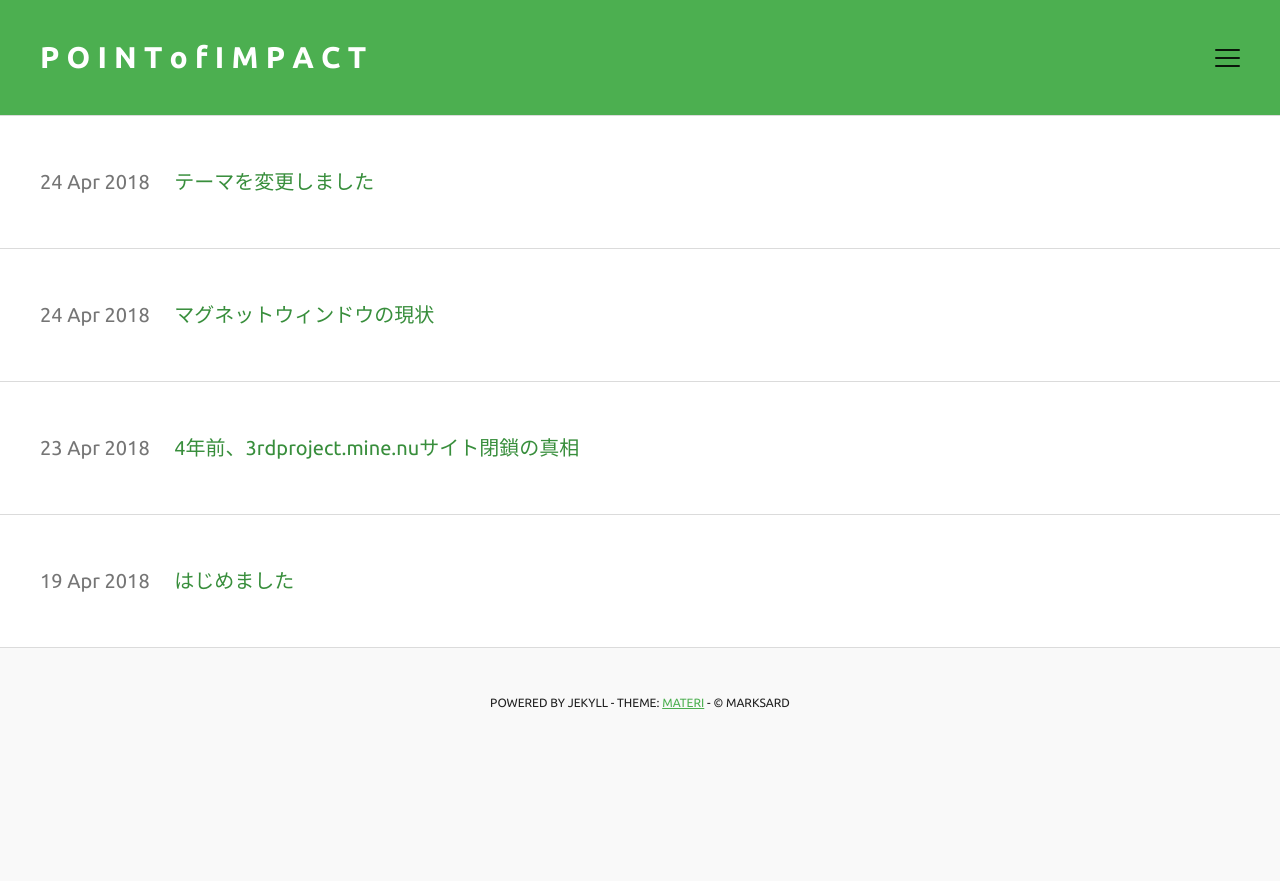
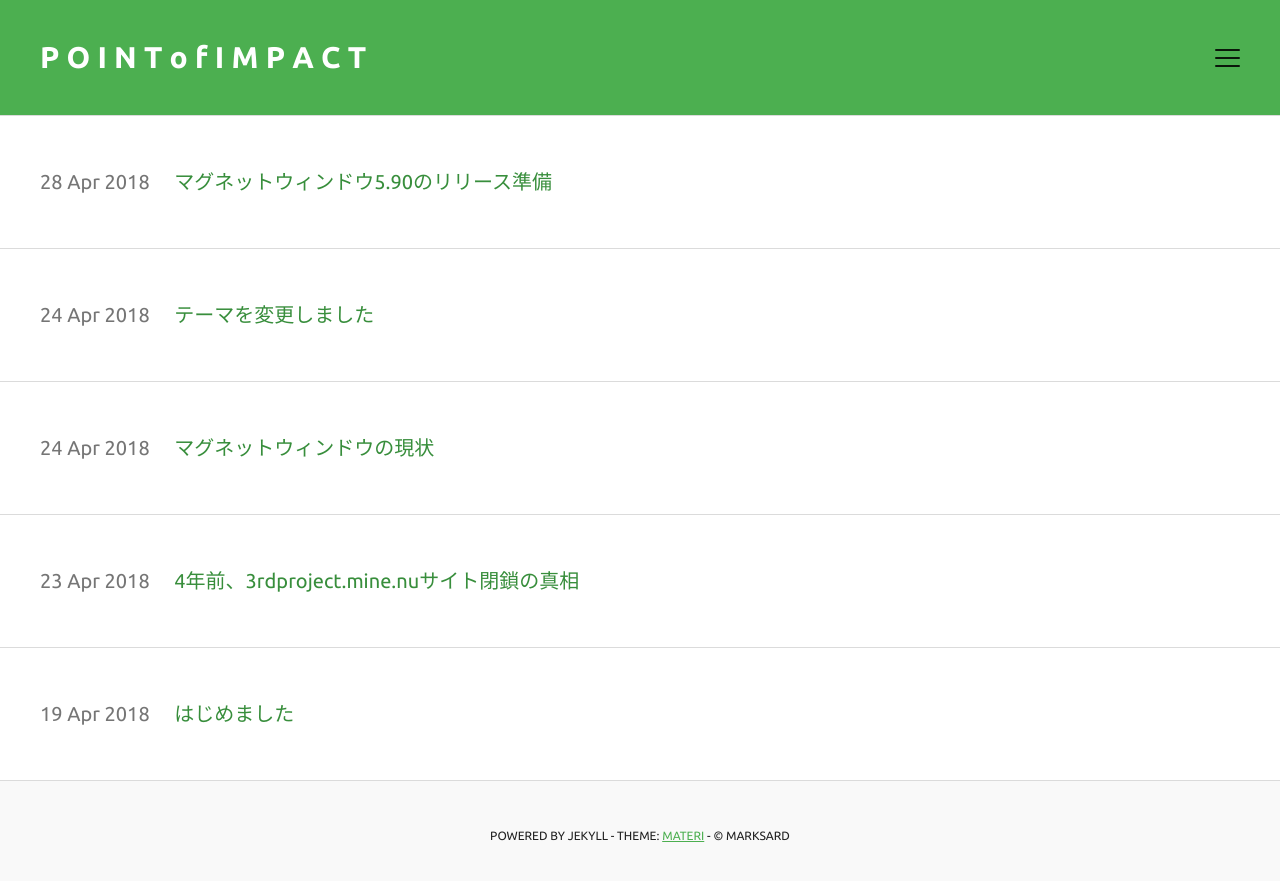
Before and after one commit to marksard/marksard.github.io, a Jekyll site: the page built from index.html, in a window 1280 px wide. Shown: the top 881 px of the page. Built offline with Jekyll 4.4.1, drawn with Linux system fonts in a browser that asks for light colours; the list of posts is cut into pages by our own code; part of the change alters nothing that is shown.

```diff
--- a/_includes/meta_default.html
+++ b/_includes/meta_default.html
@@ -1 +1,24 @@
+{% if site.twitter %}
+  <meta name="twitter:card" content="summary" />
+  <meta name="twitter:site" content="@{{ site.twitter }}" />
+
+  {% if page.title %}
+    <meta name="twitter:title" content="{{ page.title }}" />
+  {% else %}
+    <meta name="twitter:title" content="{{ site.name }}" />
+  {% endif %}
+
+  {% if page.description %}
+    <meta name="twitter:description" content="{{ page.description }}" />
+  {% else %}
+    <meta name="twitter:description" content="{{ site.description }}" />
+  {% endif %}
+
+  {% if page.image %}
+    <meta name="twitter:image" content="{{ site.url }}/images/{{ page.image }}" />
+  {% else %}
+    <meta name="twitter:image" content="{{ site.url }}/images/logo.png" />
+  {% endif %}
+{% endif %}
+
 <meta name="description" content="{{ site.description }}">
--- a/_includes/meta_post.html
+++ b/_includes/meta_post.html
@@ -1,8 +1,10 @@
 {% assign post_description = page.excerpt | strip_html | strip_newlines | truncate: 150 | xml_escape %}
+
 <meta property="og:type" content="blog">
 <meta property="og:title" content="{{ page.title }}">
 <meta property="og:description" content="{{ post_description }}">
 <meta property="og:url" content="{{ site.url }}{{ site.baseurl }}{{ page.url }}">
+
 {% if page.image %}
   {% assign post_image_first_char = page.image | split: '' | first %}
   {% if post_image_first_char == '/' %}
@@ -11,10 +13,13 @@
     <meta property="og:image" content="{{ page.image }}">
   {% endif %}
 {% endif %}
+
 <meta property="og:site_name" content="{{ site.name }}">
+
 {% if site.lang %}
   <meta property="og:locale" content="{{ site.lang }}">
 {% endif %}
+
 {% if site.twitter %}
   <meta name="twitter:card" content="summary" />
   <meta name="twitter:site" content="@{{ site.twitter }}" />
@@ -37,4 +42,5 @@
     <meta name="twitter:image" content="{{ site.url }}/images/logo.png" />
   {% endif %}
 {% endif %}
+
 <meta name="description" content="{{ post_description }}">
--- /dev/null
+++ b/_posts/2018-04-28-preare-release-magnetwindow590.markdown
@@ -0,0 +1,16 @@
+---
+layout: post
+title: "マグネットウィンドウ5.90のリリース準備"
+date: 2018-04-28 14:00:00 +0900
+tag: [magnetwindow, windows, development]
+---
+
+# 連休初日なのに
+
+　いやだからこそ、やり残してたことを済ませようかと。
+　朝から高DPI対応してて、それもほぼ出来たかなぁという感じなのでリリースの準備をしてました。
+　リソースのバージョン修正したり、Readme書き直したり、History書いたり、wavファイル消したり。
+　htmlマニュアルなんて結構昔のバージョンから放置してて、xml+xsltをhtmlにしたやつそのまま使ってたのをちゃんと書き直して画像もwindows10のものにしました。
+　ただまだあまり動作確認が出来てないので、本当にリリースするのはもう少し後になりそうです。
+
+　一気にがーっとやったので疲れたわ…
```
Also changed, not shown: Gemfile.lock. Lines whose indentation alone changed are shown as unchanged.
